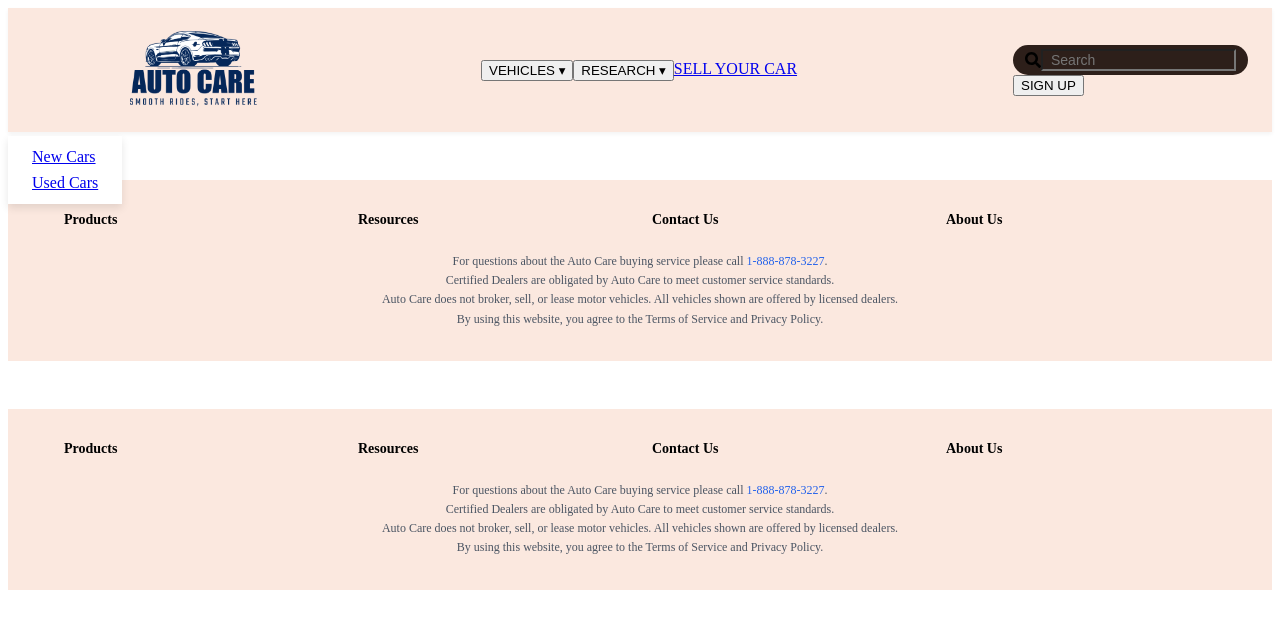
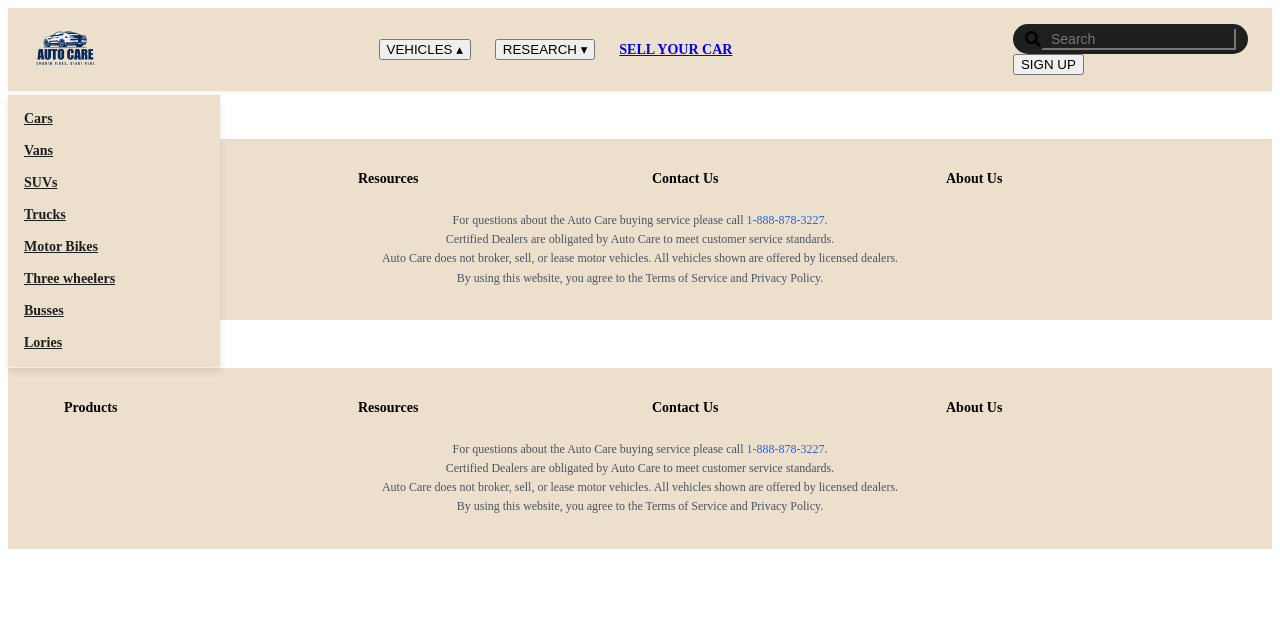
Before and after one commit to Gihan302/Auto_care_project, a Next.js app in the folder auto_care_frontend/: page /layout/footer in a window 1280 px wide. Both pictures are taken after a click on the button "VEHICLES ▾". Shown: the top 628 px of the page. Built offline with nearby package versions, Linux system fonts and the light colour scheme.

Commit message:
header cmit

```diff
--- a/auto_care_frontend/src/app/layout/header/page.jsx
+++ b/auto_care_frontend/src/app/layout/header/page.jsx
@@ -1,8 +1,8 @@
-'use client';
+'use client'
 
-import styles from '../layout.module.css'
 import { useState } from 'react'
 import { FaSearch } from 'react-icons/fa'
+import styles from '../layout.module.css'
 
 export default function Header() {
   const [isVehiclesOpen, setVehiclesOpen] = useState(false)
@@ -10,32 +10,56 @@ export default function Header() {
 
   return (
     <header className={styles.headerWrapper}>
+      {/* Logo */}
       <div>
         <img src="/logo.png" alt="Auto Care" className={styles.logo} />
       </div>
 
-      <nav className={`${styles.navbar} md:flex`}>
+      {/* Nav Links */}
+      <nav className={styles.navbarActive}>
         <div className="relative">
-          <button onClick={() => setVehiclesOpen(!isVehiclesOpen)}>VEHICLES ▾</button>
+          <button onClick={() => {
+            setVehiclesOpen(!isVehiclesOpen)
+            setResearchOpen(false)
+          }}>
+            VEHICLES {isVehiclesOpen ? '▴' : '▾'}
+          </button>
           {isVehiclesOpen && (
             <div className={styles.dropdown}>
-              <a href="#" className={styles.dropdownItem}>New Cars</a>
-              <a href="#" className={styles.dropdownItem}>Used Cars</a>
+              <a href="#" className={styles.dropdownItem}>Cars</a>
+              <a href="#" className={styles.dropdownItem}>Vans</a>
+              <a href="#" className={styles.dropdownItem}>SUVs</a>
+              <a href="#" className={styles.dropdownItem}>Trucks</a>
+              <a href="#" className={styles.dropdownItem}>Motor Bikes</a>
+              <a href="#" className={styles.dropdownItem}>Three wheelers</a>
+              <a href="#" className={styles.dropdownItem}>Busses</a>
+              <a href="#" className={styles.dropdownItem}>Lories</a>
             </div>
           )}
         </div>
+
         <div className="relative">
-          <button onClick={() => setResearchOpen(!isResearchOpen)}>RESEARCH ▾</button>
+          <button onClick={() => {
+            setResearchOpen(!isResearchOpen)
+            setVehiclesOpen(false)
+          }}>
+            RESEARCH {isResearchOpen ? '▴' : '▾'}
+          </button>
           {isResearchOpen && (
             <div className={styles.dropdown}>
-              <a href="#" className={styles.dropdownItem}>Loan Tips</a>
               <a href="#" className={styles.dropdownItem}>Car Reviews</a>
+              <a href="#" className={styles.dropdownItem}>Compare Cars</a>
+              <a href="#" className={styles.dropdownItem}>Car Finder Quiz</a>
+              <a href="#" className={styles.dropdownItem}>Buying Power Calculator</a>
+              <a href="#" className={styles.dropdownItem}>Lease Calculator</a>
             </div>
           )}
         </div>
+
         <a href="#">SELL YOUR CAR</a>
       </nav>
 
+      {/* Search + SignUp */}
       <div className="flex items-center gap-4">
         <div className={styles.searchBox}>
           <FaSearch className="text-white text-sm" />
--- a/auto_care_frontend/src/app/layout/layout.module.css
+++ b/auto_care_frontend/src/app/layout/layout.module.css
@@ -1,19 +1,24 @@
 /* src/components/layout/layout.module.css */
 
+:root {
+  --color-primary: #1E201E;
+  --color-secondary: #222725;
+  --color-tertiary: #ECDFCC;
+}
 
 .headerWrapper {
-  background-color: #fbe8df;
+  background-color: var(--color-tertiary);
   padding: 1rem 1.5rem;
   box-shadow: 0 2px 4px rgba(0, 0, 0, 0.05);
   display: flex;
   justify-content: space-between;
   align-items: center;
   position: relative;
+  z-index: 20;
 }
 
 .logo {
-  height: 5.5rem;
-  padding-left: 5.5rem;
+  height: 2.5rem;
 }
 
 .navbar {
@@ -26,6 +31,7 @@
   font-weight: 600;
   font-size: 0.875rem;
   align-items: center;
+  color: var(--color-primary);
 }
 
 .dropdown {
@@ -33,23 +39,29 @@
   top: 100%;
   left: 0;
   margin-top: 0.25rem;
-  background-color: white;
+  background-color: var(--color-tertiary);
   box-shadow: 0 4px 8px rgba(0, 0, 0, 0.1);
   z-index: 10;
-  padding: 0.5rem;
+  padding: 0.5rem 1rem;
+  min-width: 180px;
 }
 
 .dropdownItem {
   display: block;
-  padding: 0.25rem 1rem;
+  padding: 0.5rem 0;
+  font-size: 0.875rem;
+  color: var(--color-primary);
+  transition: background 0.2s;
 }
 
 .dropdownItem:hover {
-  background-color: #f3f4f6;
+  background-color: rgba(30, 32, 30, 0.1);
+  border-radius: 4px;
+  padding-left: 0.5rem;
 }
 
 .searchBox {
-  background-color: #2d1f1a;
+  background-color: var(--color-primary);
   border-radius: 9999px;
   display: flex;
   align-items: center;
@@ -65,7 +77,7 @@
 }
 
 .footerWrapper {
-  background-color: #fbe8df;
+  background-color: var(--color-tertiary);
   text-align: center;
   font-size: 0.875rem;
   padding: 2rem 1rem;
```
Also changed, not shown: auto_care_frontend/src/app/user/calculator/page.jsx (added, +111 -0 lines).
